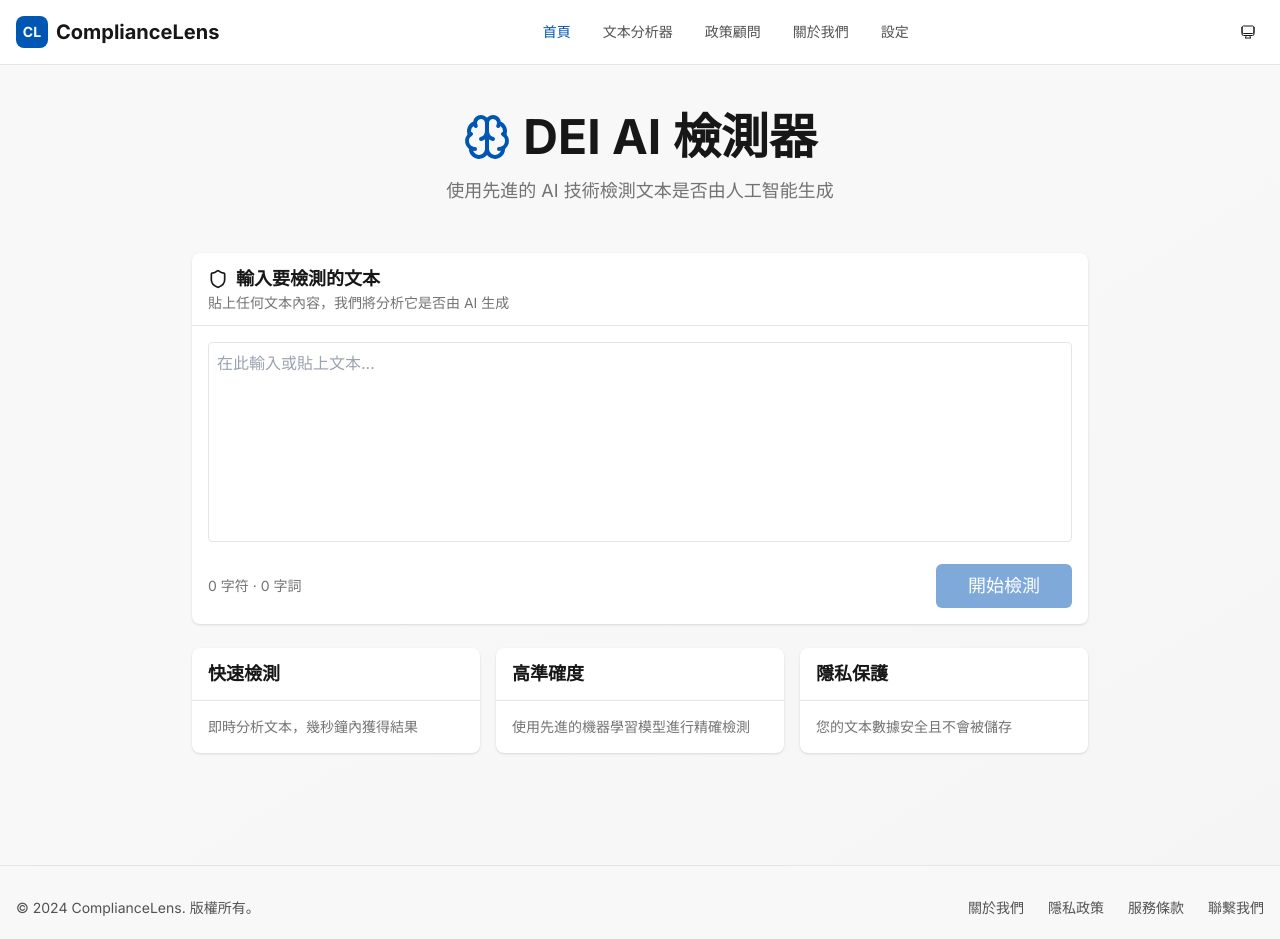
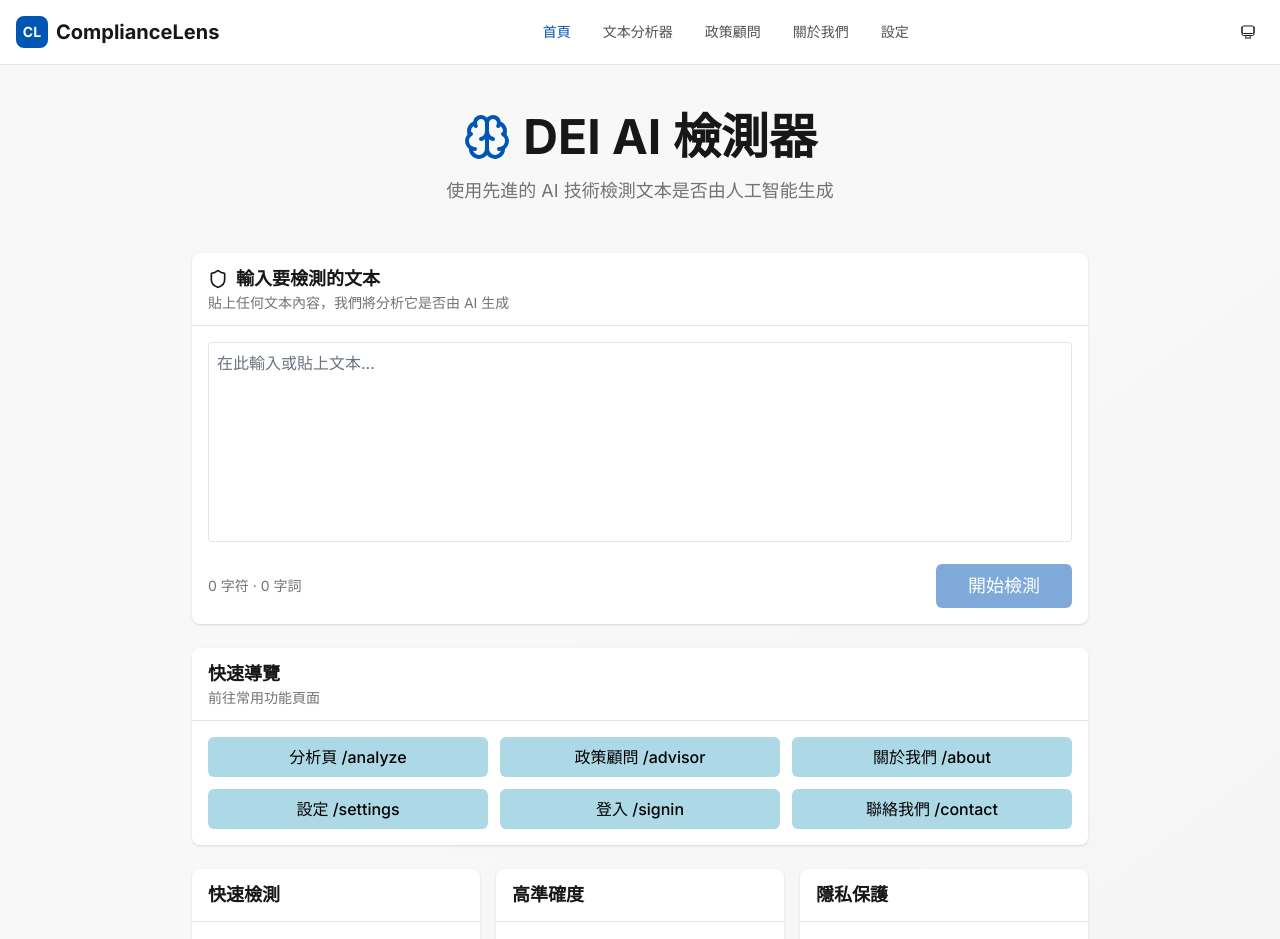
Before and after one commit to yakiniku35/DEI-AI-Detect-APP, a Next.js app: page / in a window 1280 px wide. Shown: the top 939 px of the page. Built offline with nearby package versions, Linux system fonts and the light colour scheme.

Commit message:
feat(ui): improve textarea contrast on white bg and add quick navigation links with focus styles

```diff
--- a/app/page.tsx
+++ b/app/page.tsx
@@ -1,6 +1,7 @@
 "use client"
 
 import { useState } from "react"
+import Link from "next/link"
 import { Button } from "@/components/ui/button"
 import { Textarea } from "@/components/ui/textarea"
 import { Card, CardContent, CardDescription, CardHeader, CardTitle } from "@/components/ui/card"
@@ -82,16 +83,21 @@ export default function Home() {
             </CardHeader>
             <CardContent className="space-y-4">
               <Textarea
-                placeholder="在此輸入或貼上文本..."
-                value={text}
-                onChange={(e) => setText(e.target.value)}
-                className="min-h-[200px] resize-none"
+              	placeholder="在此輸入或貼上文本..."
+              	value={text}
+              	onChange={(e) => setText(e.target.value)}
+              	className="min-h-[200px] resize-none bg-white text-black placeholder:text-gray-500 focus-visible:ring-2 focus-visible:ring-primary focus-visible:outline-none"
               />
               <div className="flex items-center justify-between">
                 <span className="text-sm text-muted-foreground">
                   {text.length} 字符 · {text.split(/\s+/).filter(Boolean).length} 字詞
                 </span>
-                <Button onClick={analyzeText} disabled={!text.trim() || isAnalyzing} size="lg">
+                <Button
+                	onClick={analyzeText}
+                	disabled={!text.trim() || isAnalyzing}
+                	size="lg"
+                	className="focus-visible:ring-2 focus-visible:ring-offset-2 focus-visible:ring-primary"
+                >
                   {isAnalyzing ? (
                     <>
                       <Spinner className="mr-2" />
@@ -101,6 +107,36 @@ export default function Home() {
                     "開始檢測"
                   )}
                 </Button>
+              </div>
+            </CardContent>
+          </Card>
+
+          {/* Quick Navigation */}
+          <Card>
+            <CardHeader>
+              <CardTitle className="text-lg">快速導覽</CardTitle>
+              <CardDescription>前往常用功能頁面</CardDescription>
+            </CardHeader>
+            <CardContent>
+              <div className="grid grid-cols-1 sm:grid-cols-2 lg:grid-cols-3 gap-3">
+                <Link href="/analyze" className="">
+                  <Button variant="secondary" className="w-full justify-center focus-visible:ring-2 focus-visible:ring-offset-2 focus-visible:ring-primary">分析頁 /analyze</Button>
+                </Link>
+                <Link href="/advisor">
+                  <Button variant="secondary" className="w-full justify-center focus-visible:ring-2 focus-visible:ring-offset-2 focus-visible:ring-primary">政策顧問 /advisor</Button>
+                </Link>
+                <Link href="/about">
+                  <Button variant="secondary" className="w-full justify-center focus-visible:ring-2 focus-visible:ring-offset-2 focus-visible:ring-primary">關於我們 /about</Button>
+                </Link>
+                <Link href="/settings">
+                  <Button variant="secondary" className="w-full justify-center focus-visible:ring-2 focus-visible:ring-offset-2 focus-visible:ring-primary">設定 /settings</Button>
+                </Link>
+                <Link href="/signin">
+                  <Button variant="secondary" className="w-full justify-center focus-visible:ring-2 focus-visible:ring-offset-2 focus-visible:ring-primary">登入 /signin</Button>
+                </Link>
+                <Link href="/contact">
+                  <Button variant="secondary" className="w-full justify-center focus-visible:ring-2 focus-visible:ring-offset-2 focus-visible:ring-primary">聯絡我們 /contact</Button>
+                </Link>
               </div>
             </CardContent>
           </Card>
```
